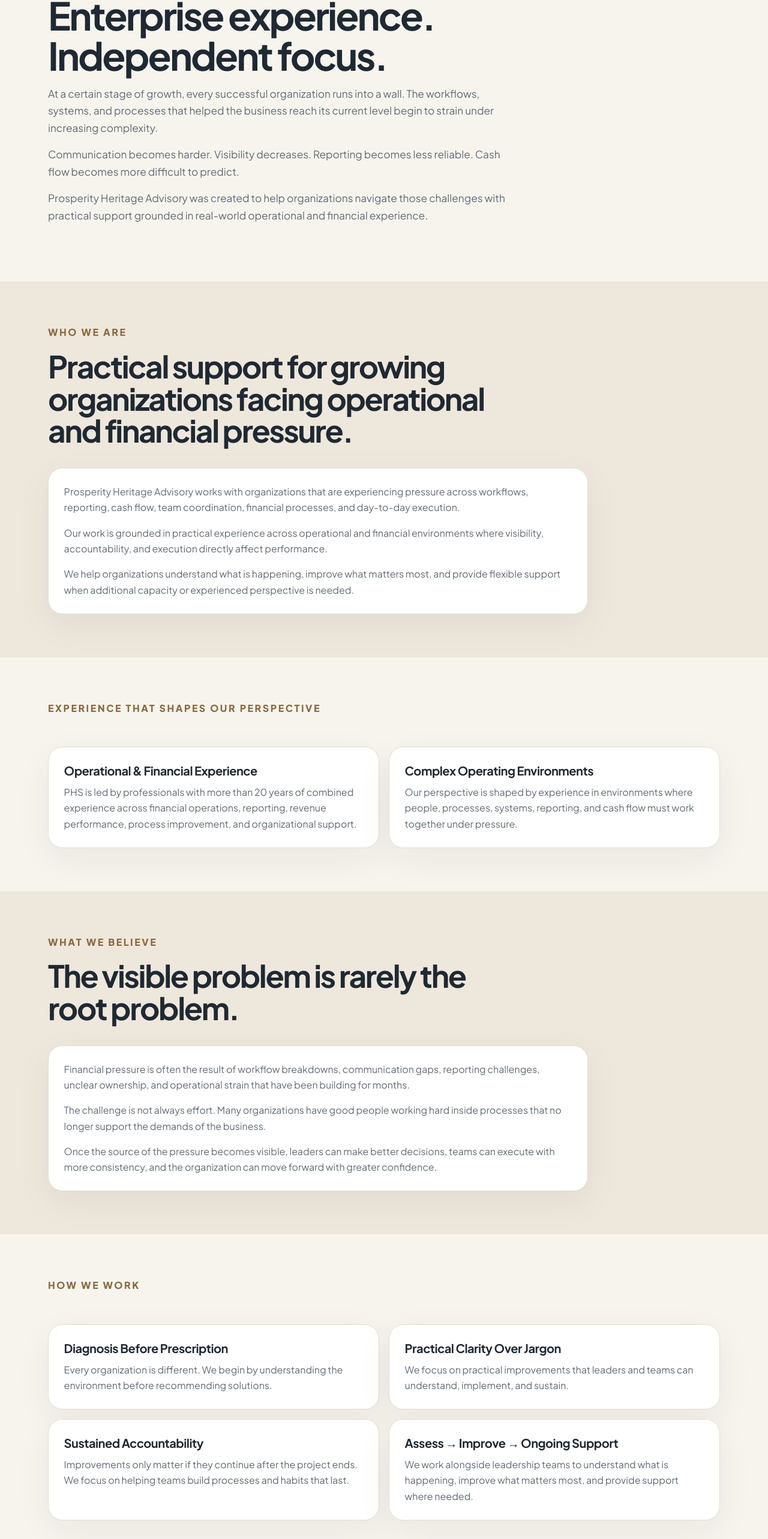
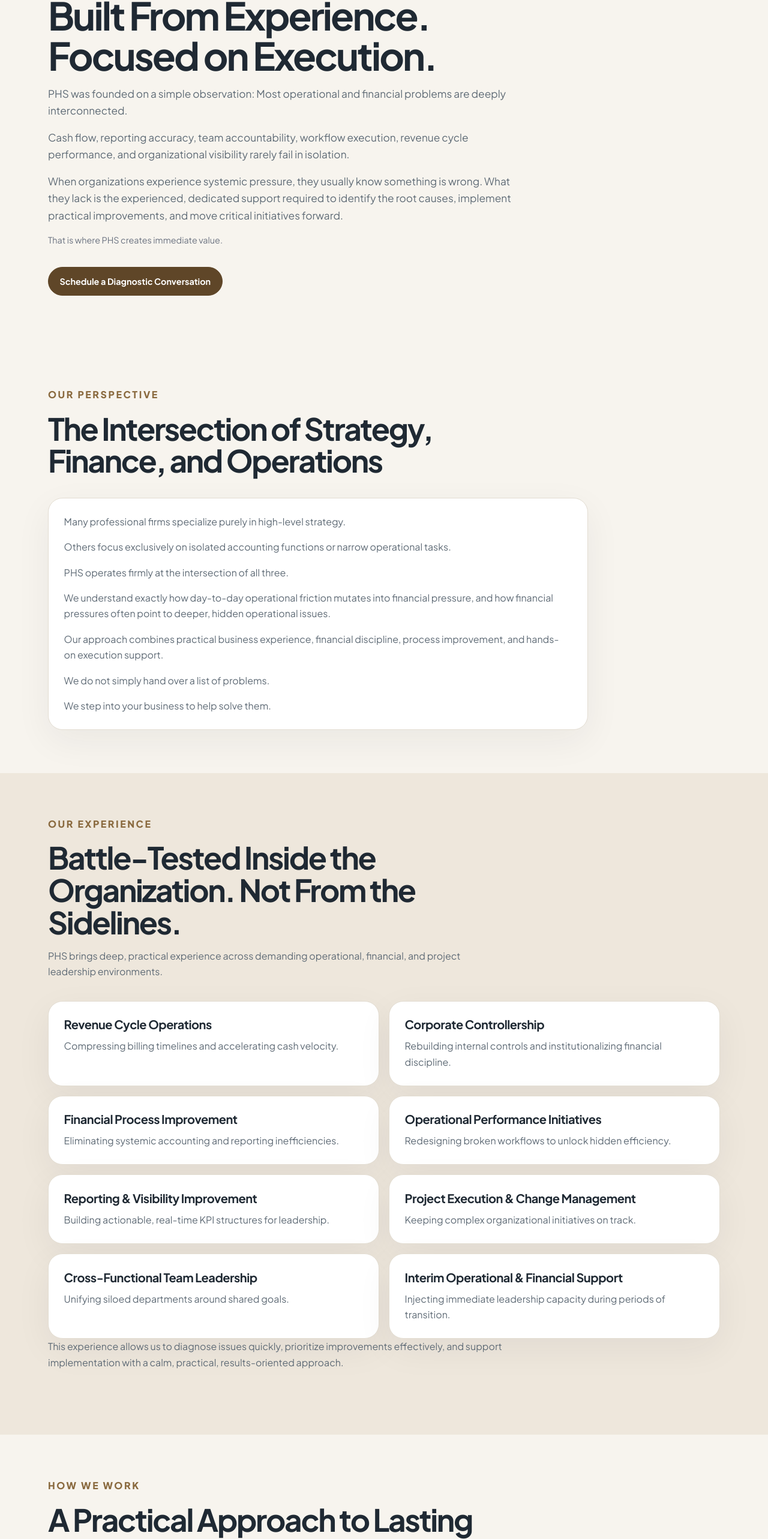
Before and after one commit to pjechete/prosperity-heritage-Advisory-Services, a Next.js app: page /about in a window 1280 px wide. Shown: the part 212-2778 px from the top of the page at 60% size. Built offline with nearby package versions, Linux system fonts and the light colour scheme.

Commit message:
Update page.tsx

```diff
--- a/src/app/about/page.tsx
+++ b/src/app/about/page.tsx
@@ -2,119 +2,194 @@ import type { Metadata } from 'next'
 import Link from 'next/link'
 
 export const metadata: Metadata = {
-  title: 'About | Prosperity Heritage Advisory',
+  title: 'About | Prosperity Heritage Solutions',
   description:
-    'Learn about Prosperity Heritage Advisory, a practical operational and financial support firm helping growing organizations improve visibility, workflows, reporting, cash flow, and execution.',
+    'Learn about Prosperity Heritage Solutions, an operational and financial execution partner helping organizations improve visibility, accountability, performance, and execution.',
   alternates: {
     canonical: 'https://phs-usa.com/about',
   },
   openGraph: {
-    title: 'About | Prosperity Heritage Advisory',
+    title: 'About | Prosperity Heritage Solutions',
     description:
-      'Practical operational and financial support for organizations facing workflow breakdowns, reporting challenges, cash flow pressure, and execution issues.',
+      'Built from experience and focused on execution. PHS helps organizations identify root causes, implement practical improvements, and move critical initiatives forward.',
     url: 'https://phs-usa.com/about',
-    siteName: 'Prosperity Heritage Advisory',
+    siteName: 'Prosperity Heritage Solutions',
     type: 'website',
   },
 }
 
-const workPrinciples = [
+const experienceAreas = [
   {
-    title: 'Diagnosis Before Prescription',
+    title: 'Revenue Cycle Operations',
     body:
-      'Every organization is different. We begin by understanding the environment before recommending solutions.',
+      'Compressing billing timelines and accelerating cash velocity.',
   },
   {
-    title: 'Practical Clarity Over Jargon',
+    title: 'Corporate Controllership',
     body:
-      'We focus on practical improvements that leaders and teams can understand, implement, and sustain.',
+      'Rebuilding internal controls and institutionalizing financial discipline.',
   },
   {
-    title: 'Sustained Accountability',
+    title: 'Financial Process Improvement',
     body:
-      'Improvements only matter if they continue after the project ends. We focus on helping teams build processes and habits that last.',
+      'Eliminating systemic accounting and reporting inefficiencies.',
   },
   {
-    title: 'Assess → Improve → Ongoing Support',
+    title: 'Operational Performance Initiatives',
     body:
-      'We work alongside leadership teams to understand what is happening, improve what matters most, and provide support where needed.',
+      'Redesigning broken workflows to unlock hidden efficiency.',
+  },
+  {
+    title: 'Reporting & Visibility Improvement',
+    body:
+      'Building actionable, real-time KPI structures for leadership.',
+  },
+  {
+    title: 'Project Execution & Change Management',
+    body:
+      'Keeping complex organizational initiatives on track.',
+  },
+  {
+    title: 'Cross-Functional Team Leadership',
+    body:
+      'Unifying siloed departments around shared goals.',
+  },
+  {
+    title: 'Interim Operational & Financial Support',
+    body:
+      'Injecting immediate leadership capacity during periods of transition.',
   },
 ]
 
-const experienceAreas = [
+const workPrinciples = [
   {
-    title: 'Operational & Financial Experience',
+    title: 'We Start With the Root Cause',
     body:
-      'PHS is led by professionals with more than 20 years of combined experience across financial operations, reporting, revenue performance, process improvement, and organizational support.',
+      'Symptoms such as cash flow pressure, reporting delays, growing receivables, and stalled projects almost always originate from deeper workflow, visibility, accountability, or process gaps. We look beyond the symptoms to address the underlying issue.',
   },
   {
-    title: 'Complex Operating Environments',
+    title: 'We Focus on Practical Improvements',
     body:
-      'Our perspective is shaped by experience in environments where people, processes, systems, reporting, and cash flow must work together under pressure.',
+      'Recommendations only create value when they can be implemented. Our work is grounded in practical solutions that organizations can realistically execute and sustain.',
+  },
+  {
+    title: 'We Support Execution',
+    body:
+      'Most critical initiatives stall because internal teams are already operating at capacity. We provide the additional leadership, focus, and execution support required to keep important work moving forward.',
+  },
+]
+
+const philosophy = [
+  {
+    title: 'Visibility Creates Clarity.',
+    body:
+      'Organizations perform better when leaders have timely, reliable information and clear insight into operational performance.',
+  },
+  {
+    title: 'Accountability Drives Performance.',
+    body:
+      'Sustainable improvement requires ownership, discipline, and clear responsibility.',
+  },
+  {
+    title: 'Execution Delivers Results.',
+    body:
+      'Ideas, recommendations, and plans only create value when they are successfully implemented.',
   },
 ]
 
 export default function AboutPage() {
   return (
     <main>
+      {/* HERO SECTION */}
       <section className="mock-hero mock-hero-simple">
         <div className="mock-container">
           <p className="mock-eyebrow">About</p>
-          <h1>Enterprise experience. Independent focus.</h1>
+          <h1>Built From Experience. Focused on Execution.</h1>
 
           <p>
-            At a certain stage of growth, every successful organization runs
-            into a wall. The workflows, systems, and processes that helped the
-            business reach its current level begin to strain under increasing
-            complexity.
+            PHS was founded on a simple observation: Most operational and
+            financial problems are deeply interconnected.
           </p>
 
           <p>
-            Communication becomes harder. Visibility decreases. Reporting
-            becomes less reliable. Cash flow becomes more difficult to predict.
+            Cash flow, reporting accuracy, team accountability, workflow
+            execution, revenue cycle performance, and organizational visibility
+            rarely fail in isolation.
           </p>
 
           <p>
-            Prosperity Heritage Advisory was created to help organizations
-            navigate those challenges with practical support grounded in
-            real-world operational and financial experience.
+            When organizations experience systemic pressure, they usually know
+            something is wrong. What they lack is the experienced, dedicated
+            support required to identify the root causes, implement practical
+            improvements, and move critical initiatives forward.
           </p>
+
+          <p className="mock-credibility">
+            That is where PHS creates immediate value.
+          </p>
+
+          <div className="mock-actions">
+            <Link href="/contact" className="mock-btn">
+              Schedule a Diagnostic Conversation
+            </Link>
+          </div>
         </div>
       </section>
 
-      <section className="mock-section mock-section-soft">
+      {/* OUR PERSPECTIVE */}
+      <section className="mock-section">
         <div className="mock-container">
           <div className="mock-section-header">
-            <p className="mock-eyebrow">Who We Are</p>
-            <h2>Practical support for growing organizations facing operational and financial pressure.</h2>
+            <p className="mock-eyebrow">Our Perspective</p>
+            <h2>The Intersection of Strategy, Finance, and Operations</h2>
           </div>
 
           <article className="mock-card mock-wide-card">
             <p>
-              Prosperity Heritage Advisory works with organizations that are
-              experiencing pressure across workflows, reporting, cash flow,
-              team coordination, financial processes, and day-to-day execution.
+              Many professional firms specialize purely in high-level strategy.
             </p>
 
             <p>
-              Our work is grounded in practical experience across operational
-              and financial environments where visibility, accountability, and
-              execution directly affect performance.
+              Others focus exclusively on isolated accounting functions or narrow
+              operational tasks.
             </p>
 
             <p>
-              We help organizations understand what is happening, improve what
-              matters most, and provide flexible support when additional
-              capacity or experienced perspective is needed.
+              PHS operates firmly at the intersection of all three.
+            </p>
+
+            <p>
+              We understand exactly how day-to-day operational friction mutates
+              into financial pressure, and how financial pressures often point to
+              deeper, hidden operational issues.
+            </p>
+
+            <p>
+              Our approach combines practical business experience, financial
+              discipline, process improvement, and hands-on execution support.
+            </p>
+
+            <p>
+              We do not simply hand over a list of problems.
+            </p>
+
+            <p>
+              We step into your business to help solve them.
             </p>
           </article>
         </div>
       </section>
 
-      <section className="mock-section">
+      {/* OUR EXPERIENCE */}
+      <section className="mock-section mock-section-soft">
         <div className="mock-container">
           <div className="mock-section-header">
-            <p className="mock-eyebrow">Experience That Shapes Our Perspective</p>
+            <p className="mock-eyebrow">Our Experience</p>
+            <h2>Battle-Tested Inside the Organization. Not From the Sidelines.</h2>
+            <p>
+              PHS brings deep, practical experience across demanding operational,
+              financial, and project leadership environments.
+            </p>
           </div>
 
           <div className="mock-grid-2">
@@ -125,45 +200,26 @@ export default function AboutPage() {
               </article>
             ))}
           </div>
+
+          <div className="mock-section-header">
+            <p>
+              This experience allows us to diagnose issues quickly, prioritize
+              improvements effectively, and support implementation with a calm,
+              practical, results-oriented approach.
+            </p>
+          </div>
         </div>
       </section>
 
-      <section className="mock-section mock-section-soft">
-        <div className="mock-container">
-          <div className="mock-section-header">
-            <p className="mock-eyebrow">What We Believe</p>
-            <h2>The visible problem is rarely the root problem.</h2>
-          </div>
-
-          <article className="mock-card mock-wide-card">
-            <p>
-              Financial pressure is often the result of workflow breakdowns,
-              communication gaps, reporting challenges, unclear ownership, and
-              operational strain that have been building for months.
-            </p>
-
-            <p>
-              The challenge is not always effort. Many organizations have good
-              people working hard inside processes that no longer support the
-              demands of the business.
-            </p>
-
-            <p>
-              Once the source of the pressure becomes visible, leaders can make
-              better decisions, teams can execute with more consistency, and the
-              organization can move forward with greater confidence.
-            </p>
-          </article>
-        </div>
-      </section>
-
+      {/* HOW WE WORK */}
       <section className="mock-section">
         <div className="mock-container">
           <div className="mock-section-header">
             <p className="mock-eyebrow">How We Work</p>
+            <h2>A Practical Approach to Lasting Performance</h2>
           </div>
 
-          <div className="mock-grid-2">
+          <div className="mock-grid-3">
             {workPrinciples.map((item) => (
               <article className="mock-card" key={item.title}>
                 <h3>{item.title}</h3>
@@ -174,42 +230,75 @@ export default function AboutPage() {
         </div>
       </section>
 
+      {/* WHO WE WORK WITH */}
       <section className="mock-section mock-section-soft">
         <div className="mock-container">
           <div className="mock-section-header">
-            <p className="mock-eyebrow">Why Clients Work With PHS</p>
+            <p className="mock-eyebrow">Who We Work With</p>
           </div>
 
           <article className="mock-card mock-wide-card">
             <p>
-              Clients engage PHS because they want practical support from a team
-              that understands both operational realities and financial
-              consequences.
+              We support mid-market organizations navigating operational
+              complexity, financial pressure, growth, leadership transitions,
+              reporting challenges, workflow inefficiencies, and execution
+              bottlenecks.
             </p>
 
-            <ul className="mock-bullet-list">
-              <li>Clear communication</li>
-              <li>Practical recommendations</li>
-              <li>Hands-on support</li>
-              <li>Flexible engagement</li>
-              <li>Support that meets the organization where it is</li>
-            </ul>
+            <p>
+              We also partner with advisory firms that require dependable
+              implementation support for their clients, including Fractional CFOs,
+              CPA firms, Operational Advisors, and Healthcare Consultants.
+            </p>
 
-            <p>Above all, they want practical help moving forward.</p>
+            <p>
+              Our role is simple:
+            </p>
+
+            <p>
+              Help organizations move from identifying problems to achieving
+              measurable, sustainable results.
+            </p>
           </article>
         </div>
       </section>
 
+      {/* OUR PHILOSOPHY */}
+      <section className="mock-section">
+        <div className="mock-container">
+          <div className="mock-section-header">
+            <p className="mock-eyebrow">Our Philosophy</p>
+          </div>
+
+          <div className="mock-grid-3">
+            {philosophy.map((item) => (
+              <article className="mock-card" key={item.title}>
+                <h3>{item.title}</h3>
+                <p>{item.body}</p>
+              </article>
+            ))}
+          </div>
+        </div>
+      </section>
+
+      {/* CLOSING CTA */}
       <section className="mock-cta">
         <div className="mock-container">
-          <h2>Let&apos;s start with a conversation.</h2>
+          <h2>Let&apos;s Start With the Challenge.</h2>
+
           <p>
-            If your organization is experiencing operational or financial
-            pressure and you are not sure where the problem starts, let&apos;s
-            talk.
+            Whether the issue involves cash flow, operational performance,
+            reporting visibility, project execution, or organizational change,
+            the first step is understanding where performance is being lost.
           </p>
+
+          <p>
+            Let&apos;s have a practical conversation about what is creating
+            pressure inside your organization and how PHS can help.
+          </p>
+
           <Link href="/contact" className="mock-btn">
-            Schedule a Conversation
+            Schedule a Diagnostic Conversation
           </Link>
         </div>
       </section>
```
